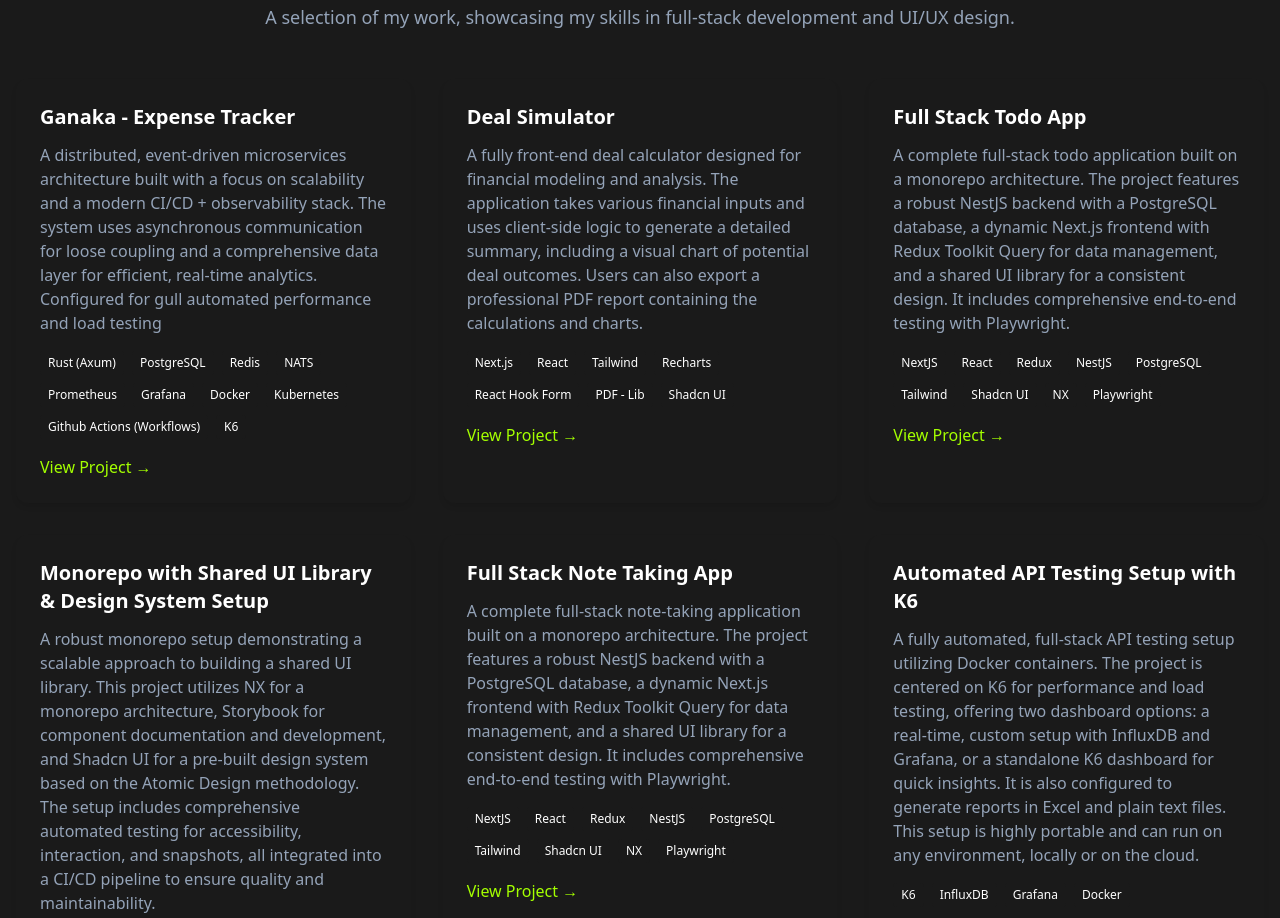
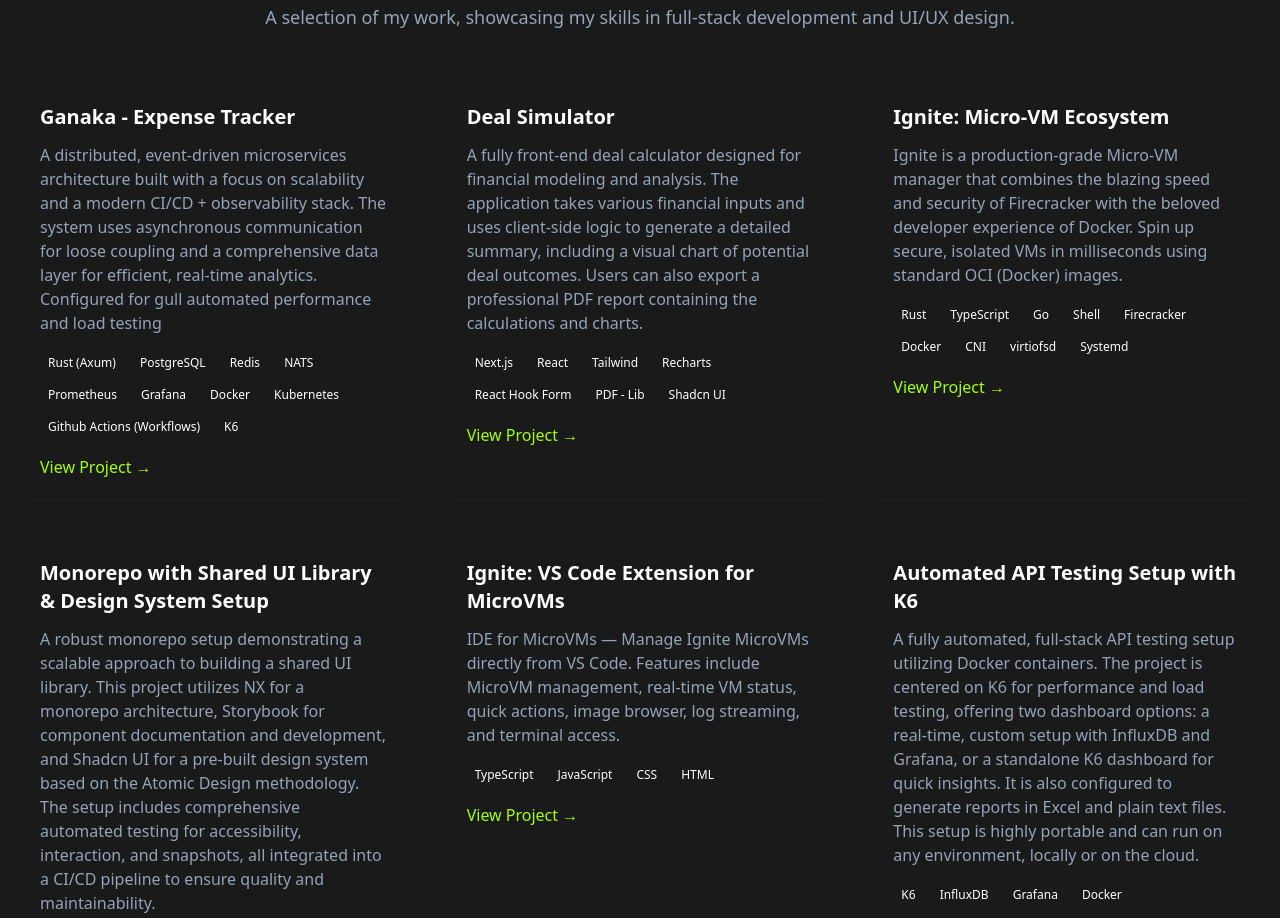
Before and after one commit to Subeshrock/portfolio_redesign, an Astro site: page / in a window 1280 px wide. Shown: the part 4105-5023 px from the top of the page. Built offline with nearby package versions, Linux system fonts and the light colour scheme; Astro itself is replaced by a stand-in of ours.

Commit message:
refactor: update project details for Ignite Micro-VM Ecosystem and VS Code Extension

```diff
--- a/src/components/Projects.astro
+++ b/src/components/Projects.astro
@@ -40,20 +40,20 @@
                 </div>
 
                 <div class="project-card card fade-in">
-                    <h3 class="text-xl font-semibold mb-3">Full Stack Todo App</h3>
-                    <p class="text-[var(--color-text-secondary)] mb-4">A complete full-stack todo application built on a monorepo architecture. The project features a robust NestJS backend with a PostgreSQL database, a dynamic Next.js frontend with Redux Toolkit Query for data management, and a shared UI library for a consistent design. It includes comprehensive end-to-end testing with Playwright.</p>
+                    <h3 class="text-xl font-semibold mb-3">Ignite: Micro-VM Ecosystem</h3>
+                    <p class="text-[var(--color-text-secondary)] mb-4">Ignite is a production-grade Micro-VM manager that combines the blazing speed and security of Firecracker with the beloved developer experience of Docker. Spin up secure, isolated VMs in milliseconds using standard OCI (Docker) images.</p>
                     <div class="flex flex-wrap gap-2 mb-4">
-                        <span class="text-xs px-2 py-1 bg-[var(--color-bg-primary)] rounded">NextJS</span>
-                        <span class="text-xs px-2 py-1 bg-[var(--color-bg-primary)] rounded">React</span>
-                        <span class="text-xs px-2 py-1 bg-[var(--color-bg-primary)] rounded">Redux</span>
-                        <span class="text-xs px-2 py-1 bg-[var(--color-bg-primary)] rounded">NestJS</span>
-                        <span class="text-xs px-2 py-1 bg-[var(--color-bg-primary)] rounded">PostgreSQL</span>
-                        <span class="text-xs px-2 py-1 bg-[var(--color-bg-primary)] rounded">Tailwind</span>
-                        <span class="text-xs px-2 py-1 bg-[var(--color-bg-primary)] rounded">Shadcn UI</span>
-                        <span class="text-xs px-2 py-1 bg-[var(--color-bg-primary)] rounded">NX</span>
-                        <span class="text-xs px-2 py-1 bg-[var(--color-bg-primary)] rounded">Playwright</span>
+                        <span class="text-xs px-2 py-1 bg-[var(--color-bg-primary)] rounded">Rust</span>
+                        <span class="text-xs px-2 py-1 bg-[var(--color-bg-primary)] rounded">TypeScript</span>
+                        <span class="text-xs px-2 py-1 bg-[var(--color-bg-primary)] rounded">Go</span>
+                        <span class="text-xs px-2 py-1 bg-[var(--color-bg-primary)] rounded">Shell</span>
+                        <span class="text-xs px-2 py-1 bg-[var(--color-bg-primary)] rounded">Firecracker</span>
+                        <span class="text-xs px-2 py-1 bg-[var(--color-bg-primary)] rounded">Docker</span>
+                        <span class="text-xs px-2 py-1 bg-[var(--color-bg-primary)] rounded">CNI</span>
+                        <span class="text-xs px-2 py-1 bg-[var(--color-bg-primary)] rounded">virtiofsd</span>
+                        <span class="text-xs px-2 py-1 bg-[var(--color-bg-primary)] rounded">Systemd</span>
                     </div>
-                    <a href="https://github.com/Subeshrock/todo-monorepo.git" target="_blank" class="text-[var(--color-accent)] font-medium hover:underline">View Project →</a>
+                    <a href="https://github.com/Subeshrock/micro-vm-ecosystem.git" target="_blank" class="text-[var(--color-accent)] font-medium hover:underline">View Project →</a>
                 </div>
 
                 <div class="project-card card fade-in">
@@ -71,20 +71,15 @@
                 </div>
 
                 <div class="project-card card fade-in">
-                    <h3 class="text-xl font-semibold mb-3">Full Stack Note Taking App</h3>
-                    <p class="text-[var(--color-text-secondary)] mb-4">A complete full-stack note-taking application built on a monorepo architecture. The project features a robust NestJS backend with a PostgreSQL database, a dynamic Next.js frontend with Redux Toolkit Query for data management, and a shared UI library for a consistent design. It includes comprehensive end-to-end testing with Playwright.</p>
+                    <h3 class="text-xl font-semibold mb-3">Ignite: VS Code Extension for MicroVMs</h3>
+                    <p class="text-[var(--color-text-secondary)] mb-4">IDE for MicroVMs — Manage Ignite MicroVMs directly from VS Code. Features include MicroVM management, real-time VM status, quick actions, image browser, log streaming, and terminal access.</p>
                     <div class="flex flex-wrap gap-2 mb-4">
-                        <span class="text-xs px-2 py-1 bg-[var(--color-bg-primary)] rounded">NextJS</span>
-                        <span class="text-xs px-2 py-1 bg-[var(--color-bg-primary)] rounded">React</span>
-                        <span class="text-xs px-2 py-1 bg-[var(--color-bg-primary)] rounded">Redux</span>
-                        <span class="text-xs px-2 py-1 bg-[var(--color-bg-primary)] rounded">NestJS</span>
-                        <span class="text-xs px-2 py-1 bg-[var(--color-bg-primary)] rounded">PostgreSQL</span>
-                        <span class="text-xs px-2 py-1 bg-[var(--color-bg-primary)] rounded">Tailwind</span>
-                        <span class="text-xs px-2 py-1 bg-[var(--color-bg-primary)] rounded">Shadcn UI</span>
-                        <span class="text-xs px-2 py-1 bg-[var(--color-bg-primary)] rounded">NX</span>
-                        <span class="text-xs px-2 py-1 bg-[var(--color-bg-primary)] rounded">Playwright</span>
+                        <span class="text-xs px-2 py-1 bg-[var(--color-bg-primary)] rounded">TypeScript</span>
+                        <span class="text-xs px-2 py-1 bg-[var(--color-bg-primary)] rounded">JavaScript</span>
+                        <span class="text-xs px-2 py-1 bg-[var(--color-bg-primary)] rounded">CSS</span>
+                        <span class="text-xs px-2 py-1 bg-[var(--color-bg-primary)] rounded">HTML</span>
                     </div>
-                    <a href="#" class="text-[var(--color-accent)] font-medium hover:underline">View Project →</a>
+                    <a href="https://github.com/Subeshrock/micro-vm-extension.git" target="_blank" class="text-[var(--color-accent)] font-medium hover:underline">View Project →</a>
                 </div>
 
                 <div class="project-card card fade-in">
@@ -108,7 +103,7 @@
   "@context": "https://schema.org",
   "@type": "ItemList",
   "name": "Portfolio Projects",
-  "itemListElement": [
+    "itemListElement": [
     {
       "@type": "SoftwareSourceCode",
       "position": 1,
@@ -128,10 +123,10 @@
     {
       "@type": "SoftwareSourceCode",
       "position": 3,
-      "name": "Full Stack Todo App",
-      "description": "A complete full-stack todo app built with NestJS, PostgreSQL, Next.js, Redux Toolkit, and Playwright, structured in a monorepo with a shared UI library.",
-      "programmingLanguage": ["JavaScript", "TypeScript", "Next.js", "React", "Redux", "NestJS", "PostgreSQL", "Tailwind CSS", "NX", "Shadcn UI", "Playwright"],
-      "url": ""
+      "name": "Ignite: Micro-VM Ecosystem",
+      "description": "Ignite is a production-grade Micro-VM manager that combines the blazing speed and security of Firecracker with the beloved developer experience of Docker. Spin up secure, isolated VMs in milliseconds using standard OCI (Docker) images.",
+      "programmingLanguage": ["Rust", "TypeScript", "Go", "Shell"],
+      "url": "https://github.com/Subeshrock/micro-vm-ecosystem.git"
     },
     {
       "@type": "SoftwareSourceCode",
@@ -144,10 +139,10 @@
     {
       "@type": "SoftwareSourceCode",
       "position": 5,
-      "name": "Full Stack Note Taking App",
-      "description": "A note-taking app with a NestJS backend, PostgreSQL database, and Next.js frontend. Includes Redux Toolkit Query, Playwright testing, and a shared UI library.",
-      "programmingLanguage": ["JavaScript", "TypeScript", "Next.js", "React", "Redux", "NestJS", "PostgreSQL", "Tailwind CSS", "NX", "Shadcn UI", "Playwright"],
-      "url": ""
+      "name": "Ignite: VS Code Extension for MicroVMs",
+      "description": "IDE for MicroVMs — Manage Ignite MicroVMs directly from VS Code. Features include MicroVM management, real-time VM status, quick actions, image browser, log streaming, and terminal access.",
+      "programmingLanguage": ["TypeScript", "JavaScript", "CSS", "HTML"],
+      "url": "https://github.com/Subeshrock/micro-vm-extension.git"
     },
     {
       "@type": "SoftwareSourceCode",
```
